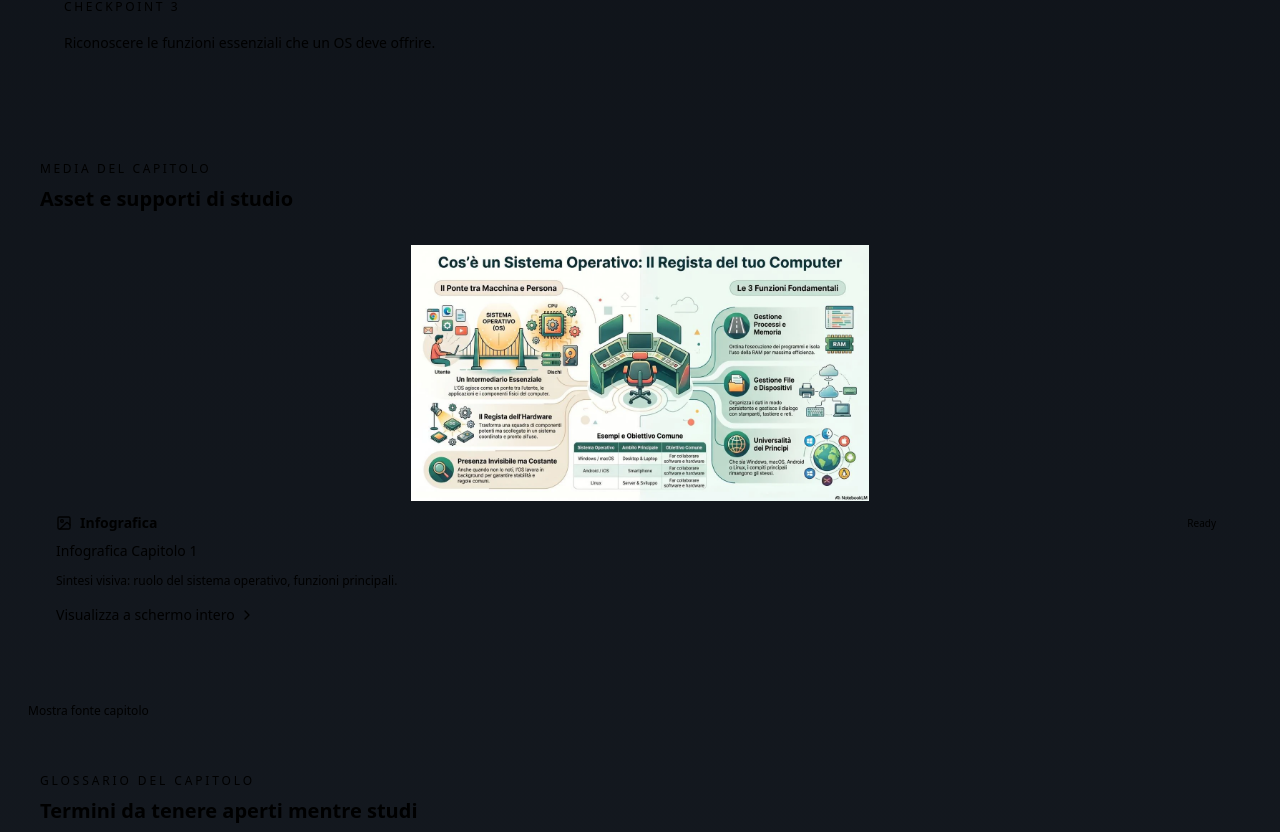
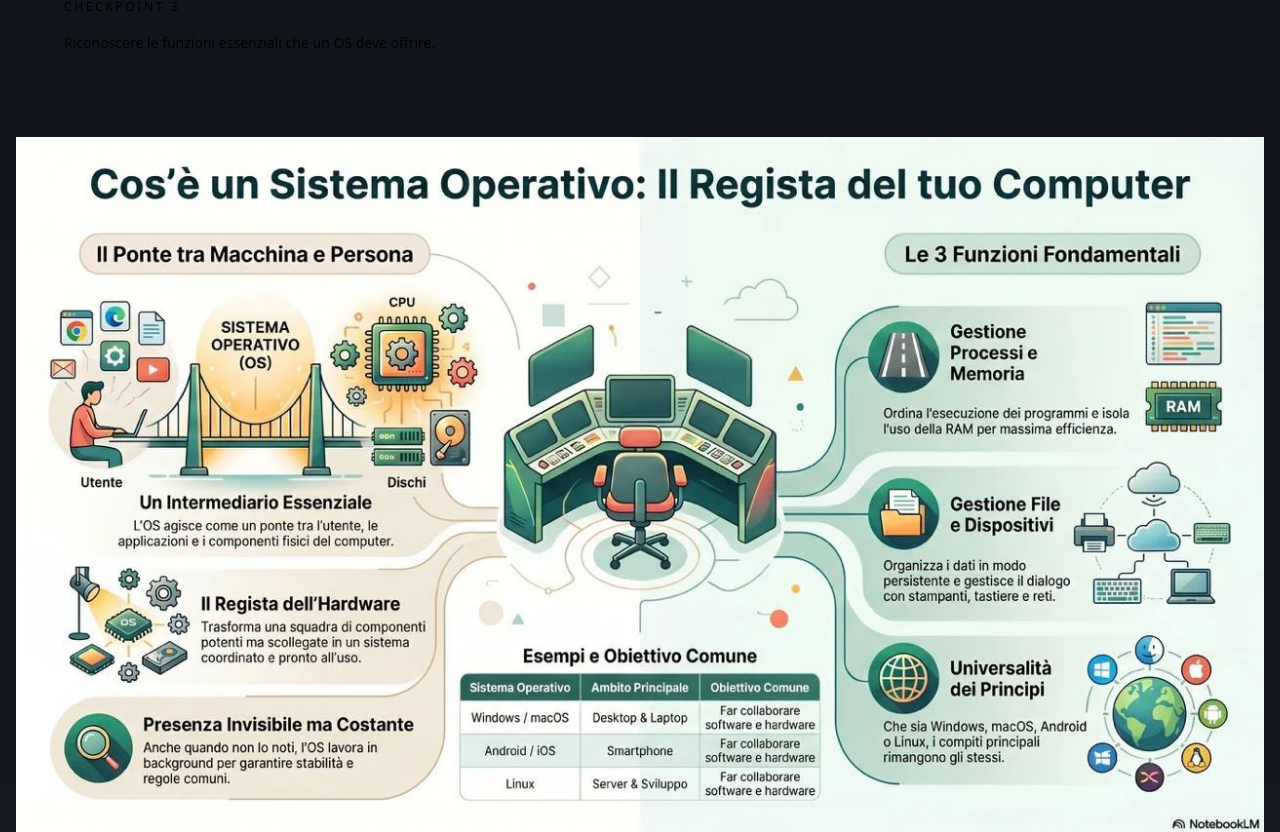
Before and after one commit to MT-Showcases/operating-systems-showcase, a Next.js app: page /chapters/what-is-os in a window 1280 px wide. Shown: the part 835-1667 px from the top of the page. Built offline with nearby package versions, Linux system fonts and the light colour scheme.

Commit message:
fix: use SectionMediaSlots (image-only for infographic, no badge/text)

```diff
--- a/app/chapters/[slug]/page.tsx
+++ b/app/chapters/[slug]/page.tsx
@@ -1,14 +1,13 @@
+import SectionMediaSlots from '@/components/SectionMediaSlots';
 import { chapters, chaptersBySlug } from '@/data/chapters';
 import type { Metadata } from 'next';
 import { notFound } from 'next/navigation';
 import Link from 'next/link';
 import ChapterHeader from '@/components/ChapterHeader';
 import SectionCard from '@/components/SectionCard';
-import SectionMediaSlots from '@/components/SectionMediaSlots';
 import KeyTakeaway from '@/components/KeyTakeaway';
 import DiscussionPrompt from '@/components/DiscussionPrompt';
 import ChapterQuiz from '@/components/ChapterQuiz';
-import ChapterMediaSlots from '@/components/ChapterMediaSlots';
 import SourceToggle from '@/components/SourceToggle';
 import Breadcrumb from '@/components/Breadcrumb';
 import SidebarToggleWrapper from '@/components/SidebarToggleWrapper';
@@ -173,7 +172,14 @@ export default async function ChapterPage({ params }: Props) {
               />
             </div>
 
-            <ChapterMediaSlots chapter={chapter} />
+            <SectionMediaSlots
+              chapterId={chapter.id}
+              chapterSlug={chapter.slug}
+              sectionIndex={0}
+              sectionTitle={chapter.title}
+              sectionContent={chapter.description}
+              media={chapter.media}
+            />
 
             <SourceToggle source={buildChapterSource(chapter)} label="Mostra fonte capitolo" />
 
--- a/components/SectionMediaSlots.tsx
+++ b/components/SectionMediaSlots.tsx
@@ -13,10 +13,10 @@ interface Props {
 }
 
 const badgeByType: Record<MediaPlaceholder['type'], string> = {
-  video: 'Video',
-  podcast: 'Podcast',
-  infographic: 'Infografica',
-  resource: 'Risorsa'
+  video: '🎬 Video',
+  podcast: '🎙️ Podcast',
+  infographic: '🖼️ Infografica',
+  resource: '📄 Risorsa'
 };
 
 const mediaTypeOrder: Record<MediaPlaceholder['type'], number> = {
@@ -133,7 +133,7 @@ export default function SectionMediaSlots({ chapterId, chapterSlug, sectionIndex
         <div className="fixed inset-0 z-[120] bg-black/85 flex items-center justify-center p-4" onClick={() => setActive(null)}>
           <button
             onClick={() => setActive(null)}
-            className="absolute top-4 right-4 text-text-primary/90 hover:text-text-primary text-lg px-3 py-1.5 z-[121] cursor-pointer"
+            className="absolute top-4 right-4 text-text-primary/90 hover:text-text-primary text-lg px-3 py-1.5 z-[121]"
           >
             ✕
           </button>
```
